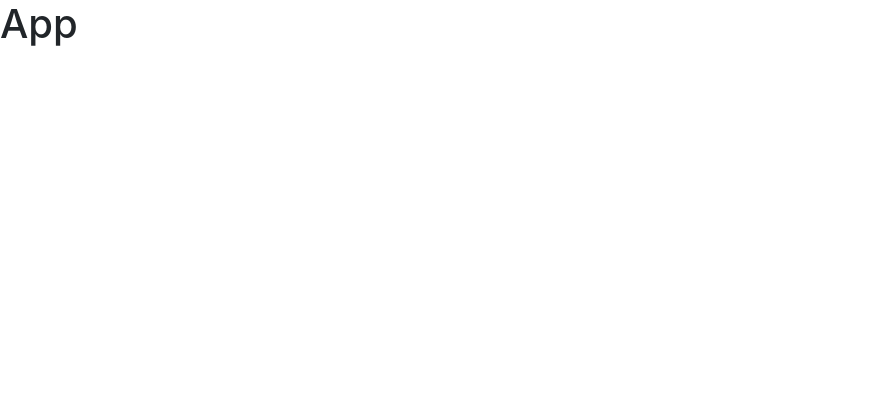
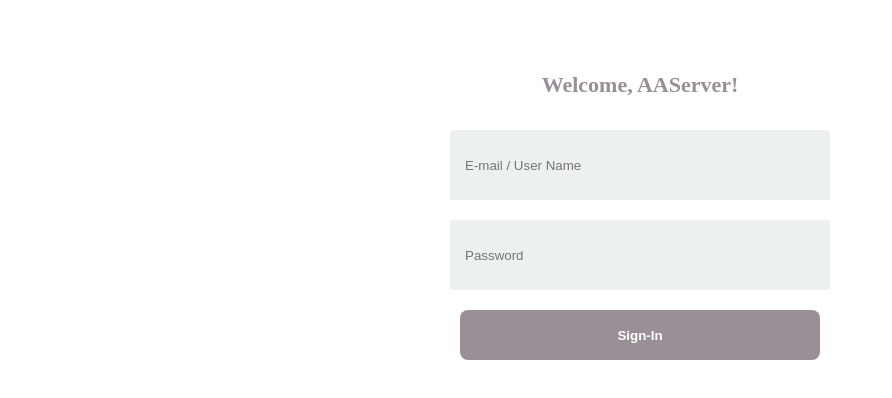
Before and after one commit to MoronaCzech1991/AAServer-React, a React (Create React App) app in the folder AAServer.React/ClientApp/: page / in a window 1280 px wide. Shown: the top 398 px of the page, without its empty margins (0-892 px from the left). Built offline with nearby package versions, Linux system fonts and the light colour scheme.

Commit message:
Marlon - tela de login, e add axios no projeto

```diff
--- a/AAServer.React/ClientApp/src/App.jsx
+++ b/AAServer.React/ClientApp/src/App.jsx
@@ -1,9 +1,11 @@
 import React from 'react';
+
+import SignIn from './components/telaCadastro/signin';
 
 const App = () => {
   return (
     <div>
-      <h1>App</h1>
+      <SignIn></SignIn>
     </div>
   );
 };
--- a/AAServer.React/ClientApp/src/components/NavMenu.css
+++ /dev/null
@@ -1,18 +0,0 @@
-a.navbar-brand {
-  white-space: normal;
-  text-align: center;
-  word-break: break-all;
-}
-
-html {
-  font-size: 14px;
-}
-@media (min-width: 768px) {
-  html {
-    font-size: 16px;
-  }
-}
-
-.box-shadow {
-  box-shadow: 0 .25rem .75rem rgba(0, 0, 0, .05);
-}
--- a/AAServer.React/ClientApp/src/components/telaCadastro/signin/index.tsx
+++ b/AAServer.React/ClientApp/src/components/telaCadastro/signin/index.tsx
@@ -1,11 +1,28 @@
-import React from 'react';
+import React, { useState } from 'react';
 
 import * as S from './styles';
 
 const SignIn = () => {
+  const [email, setEmail] = useState('');
+  const [pass, setPass] = useState('');
+
   return (
     <S.Container>
-      <h1>SignIn</h1>
+      <S.Title>Welcome, AAServer!</S.Title>
+      <S.Input
+        type="email"
+        placeholder="E-mail / User Name "
+        value={email}
+        onChange={(e) => setEmail(e.target.value)}
+      />
+      {console.log(setEmail)}
+      <S.Input
+        type="password"
+        placeholder="Password"
+        value={pass}
+        onChange={(e) => setPass(e.target.value)}
+      />
+      <S.Button> Sign-In </S.Button>
     </S.Container>
   );
 };
--- a/AAServer.React/ClientApp/src/components/telaCadastro/signin/styles.ts
+++ b/AAServer.React/ClientApp/src/components/telaCadastro/signin/styles.ts
@@ -1,3 +1,37 @@
 import styled from 'styled-components';
 
-export const Container = styled.div``;
+export const Container = styled.div`
+  margin: 50px;
+  display: flex;
+  justify-content: center;
+  align-items: center;
+  flex-direction: column;
+`;
+
+export const Input = styled.input`
+  padding: 15px;
+  width: 350px;
+  height: 40px;
+  border: none;
+  background: #ecf0f1;
+  border-radius: 3px;
+  margin: 10px;
+`;
+
+export const Button = styled.button`
+  padding: 10px;
+  width: 360px;
+  height: 50px;
+  border: none;
+  border-radius: 8px;
+  background: ${(props) => (props.color ? 'palevioletred' : '#9A8F97')};
+  color: #fff;
+  margin: 10px;
+  font-weight: bold;
+`;
+
+export const Title = styled.p`
+  font-weight: bold;
+  color: #9a8f97;
+  font-size: 22px;
+`;
--- a/AAServer.React/ClientApp/src/index.jsx
+++ b/AAServer.React/ClientApp/src/index.jsx
@@ -1,17 +1,5 @@
-import 'bootstrap/dist/css/bootstrap.css';
 import React from 'react';
 import ReactDOM from 'react-dom';
-import { BrowserRouter } from 'react-router-dom';
-import App from './App';
-import registerServiceWorker from './registerServiceWorker';
+import SignIn from './components/telaCadastro/signin';
 
-const baseUrl = document.getElementsByTagName('base')[0].getAttribute('href');
-const rootElement = document.getElementById('root');
-
-ReactDOM.render(
-  <BrowserRouter basename={baseUrl}>
-    <App />
-  </BrowserRouter>,
-  rootElement);
-
-registerServiceWorker();
+ReactDOM.render(<SignIn />, document.getElementById('root'));
```
Also changed, not shown: AAServer.React/ClientApp/src/custom.css (deleted, +0 -14 lines).
